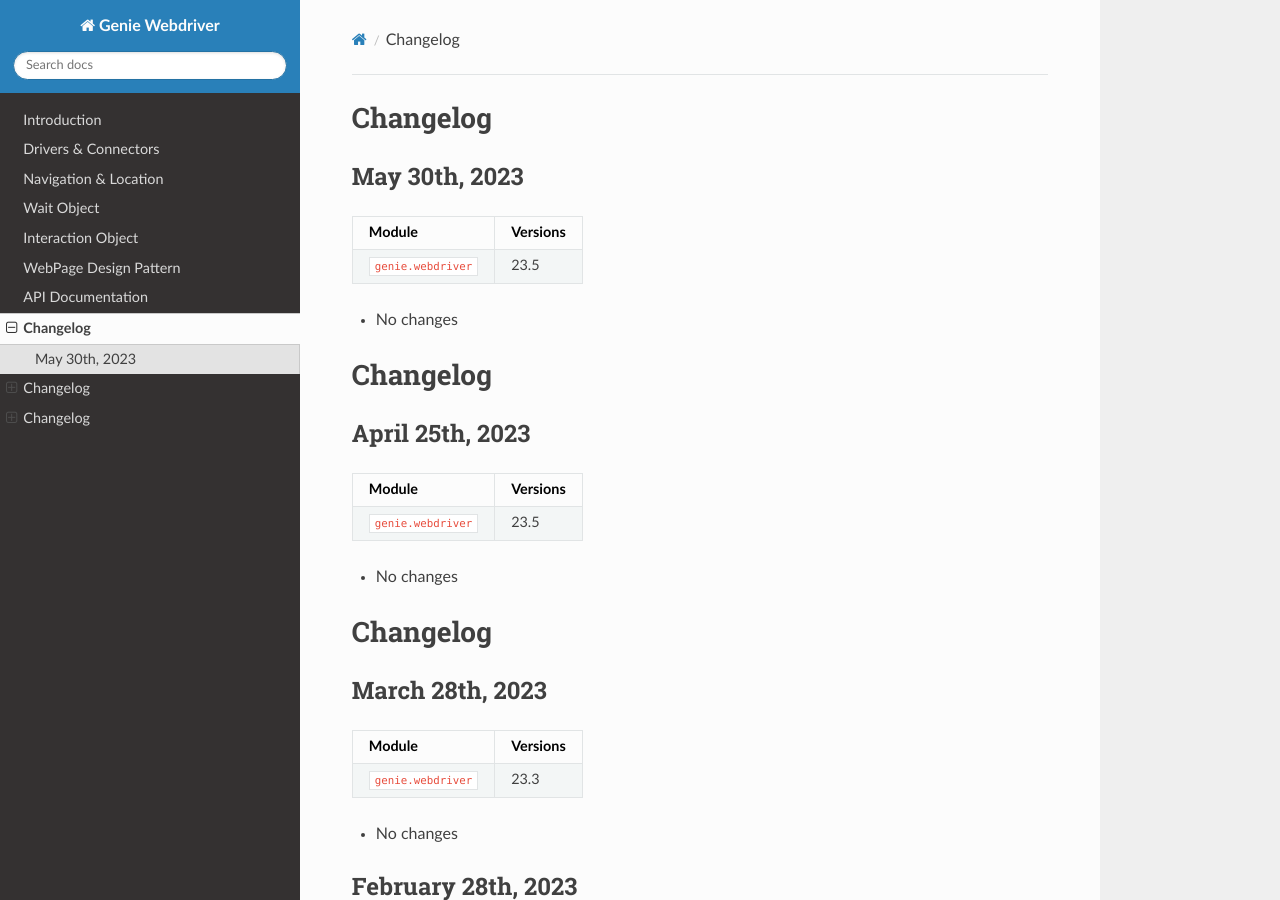
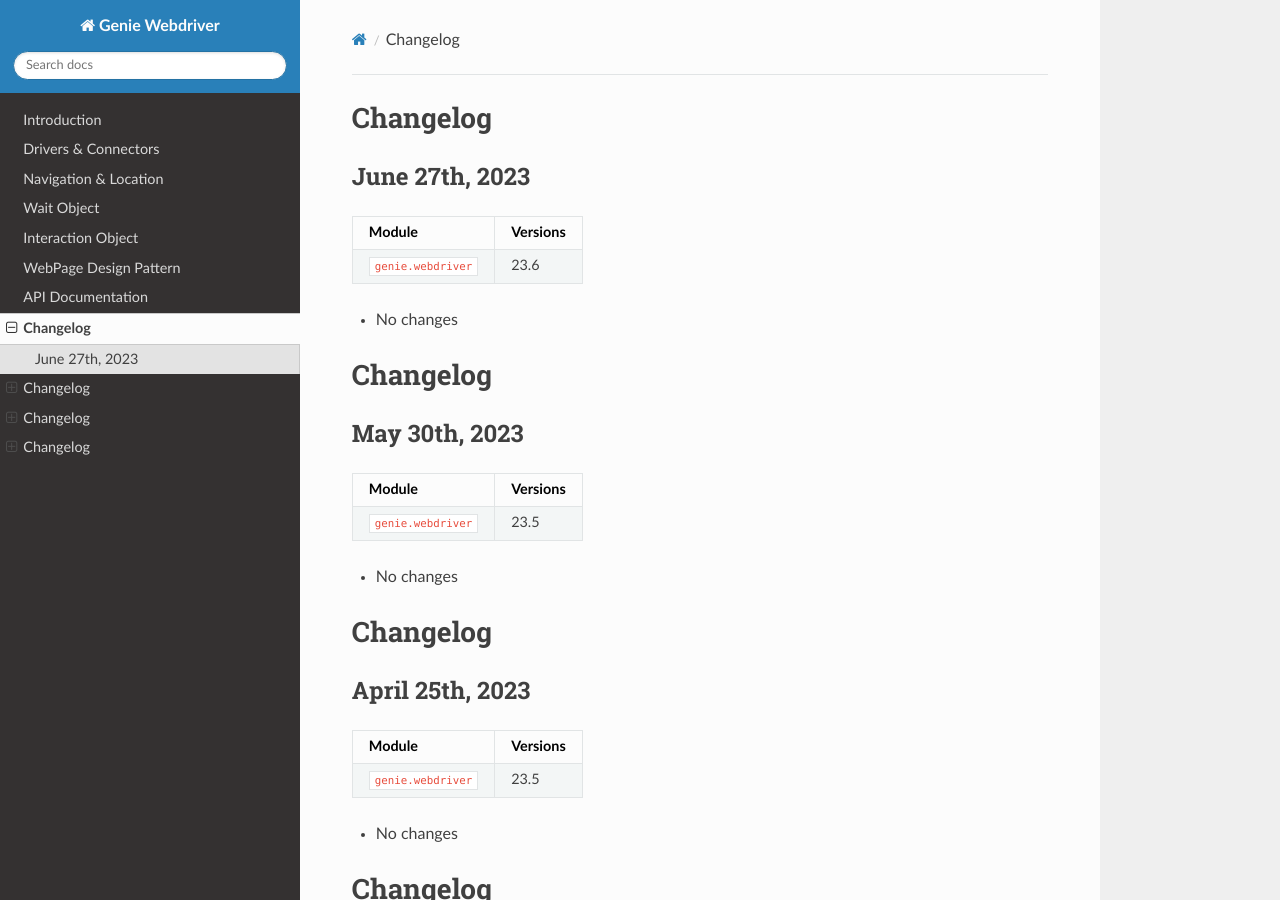
Before and after one commit to CiscoTestAutomation/geniewebdriver, a Sphinx documentation site: the page built from docs/changelog/index.rst, in a window 1280 px wide and 900 px high. Built offline with Sphinx 7.4.7 and the Read the Docs theme 2.0.0, drawn with Linux system fonts in a browser that asks for light colours.

Commit message:
Releasing v23.6

```diff
--- a/docs/changelog/index.rst
+++ b/docs/changelog/index.rst
@@ -1,3 +1,17 @@
+Changelog
+=========
+
+June 27th, 2023
+------------------
+
++-------------------------------+-------------------------------+
+| Module                        | Versions                      |
++===============================+===============================+
+| ``genie.webdriver``           | 23.6                          |
++-------------------------------+-------------------------------+
+
+- No changes
+
 Changelog
 =========
 
```
